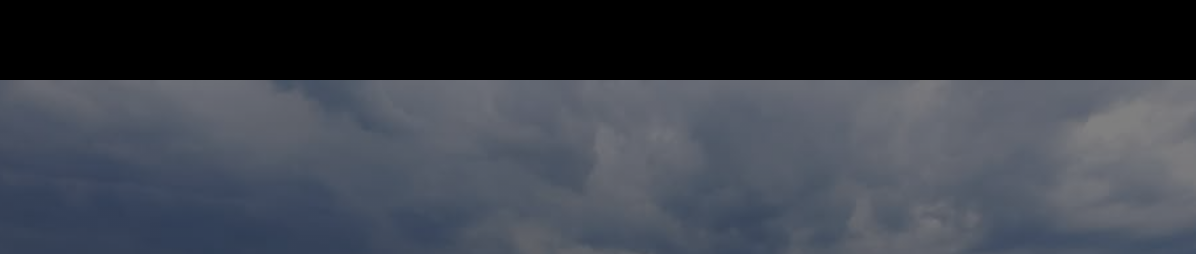
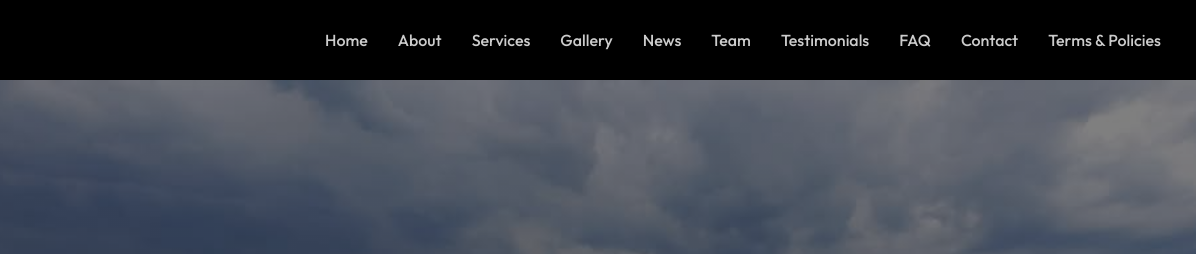
Before and after one commit to eldamulaku/eldamulaku-beditransportUMIB1, a plain HTML site: page index.html in a window 1280 px wide. Shown: the top 254 px of the page, 84-1280 px from the left. Drawn offline with nearby package versions, Linux system fonts and the light colour scheme.

Commit message:
fixed the js file so it works for mediaquery

```diff
--- a/index.js
+++ b/index.js
@@ -1,14 +1,26 @@
 document.addEventListener('DOMContentLoaded', function () {
   const menuToggle = document.getElementById('menu-toggle');
   const navLinks = document.querySelector('.emNavLinks');
+  const mobileQuery = window.matchMedia('(max-width: 768px)');
 
-  navLinks.style.display = 'none';
+  function handleMenu() {
+    if (mobileQuery.matches) {
+      navLinks.style.display = 'none';
+      menuToggle.addEventListener('change', toggleNav);
+    } else {
+      navLinks.style.display = '';
+      menuToggle.removeEventListener('change', toggleNav);
+    }
+  }
 
-  menuToggle.addEventListener('change', function () {
+  function toggleNav() {
     if (menuToggle.checked) {
       navLinks.style.display = 'block';
     } else {
       navLinks.style.display = 'none';
     }
-  });
+  }
+
+  mobileQuery.addEventListener('change', handleMenu);
+  handleMenu();
 });
--- a/style.css
+++ b/style.css
@@ -106,9 +106,6 @@ header.emHeader .emMainNav ul li a:hover {
 #menu-toggle {
     display: none;
 }
-
-
-
 
 /* Main section with background */
 .emMainSection {
```
